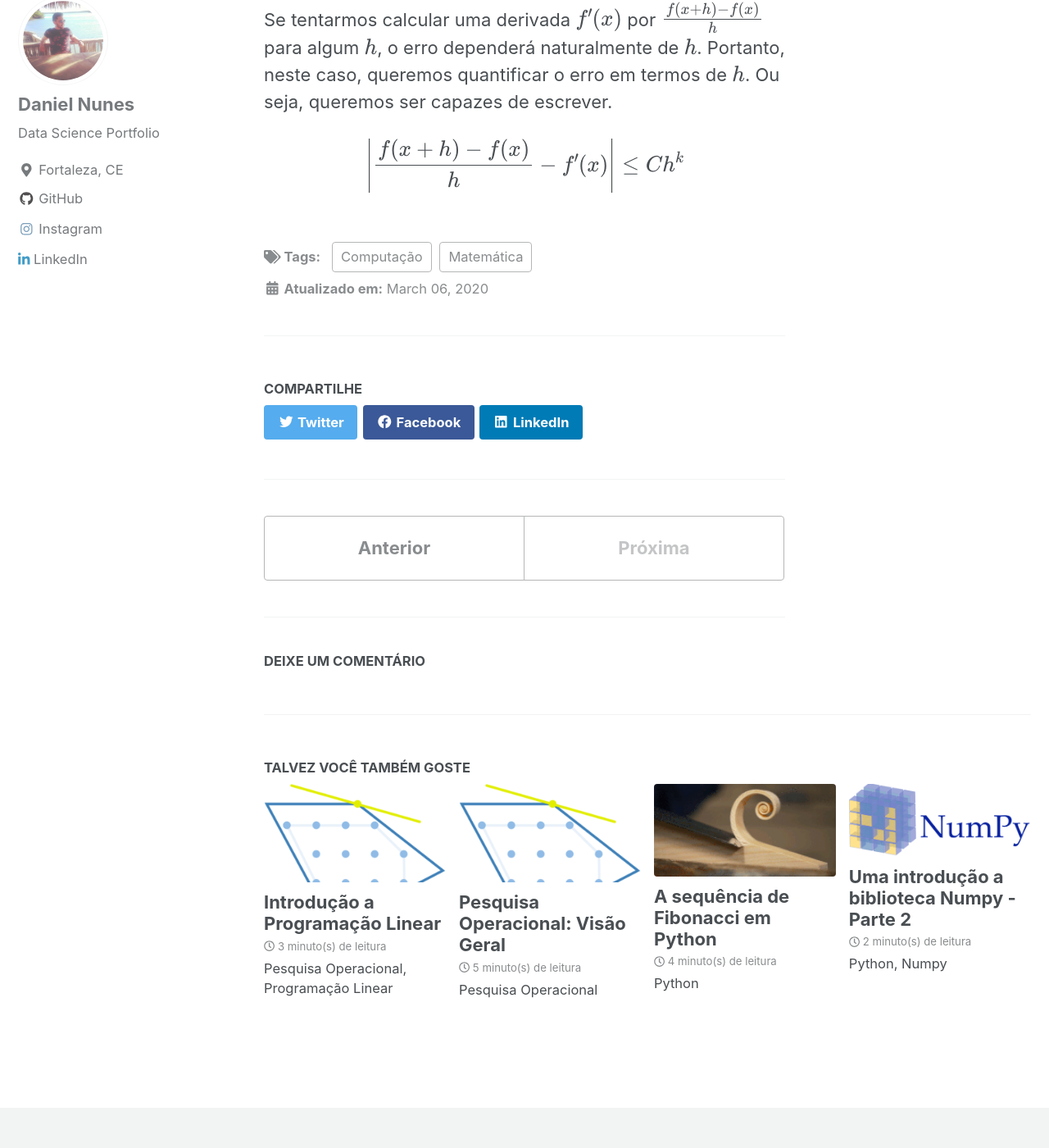
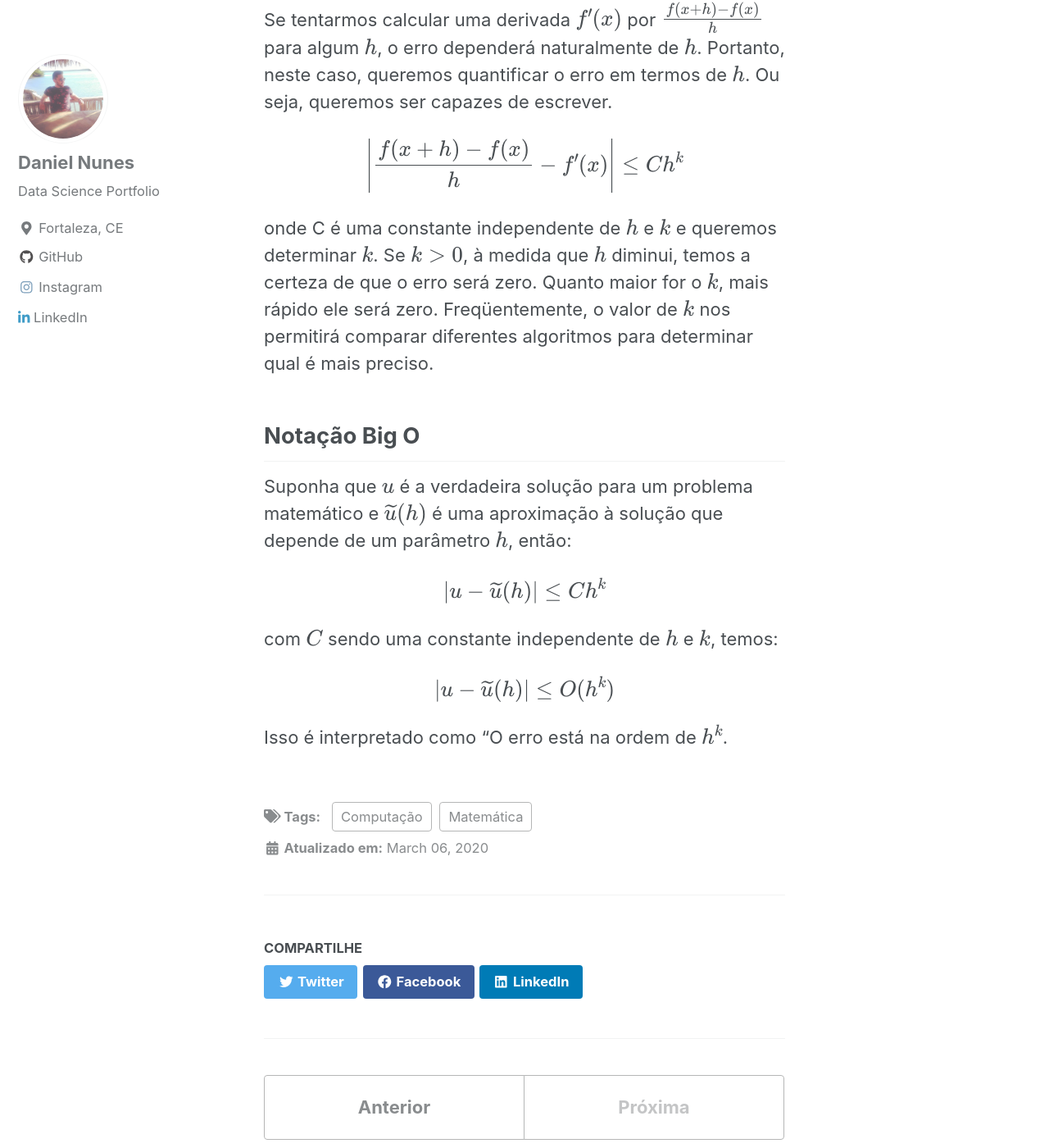
Before and after one commit to danielmnunes/danielmnunes.github.io, a Jekyll site: the page built from _posts/2020-03-06-derivada-numerica-parte1.md, in a window 1280 px wide and 1400 px high, scrolled down 2317 px. Shown: the whole window at 82% size. Built offline with Jekyll 4.4.1, drawn with Linux system fonts in a browser that asks for light colours; cached includes are drawn as plain includes; nearby versions of some CDN libraries; formulas are drawn with MathJax 3; comment, search, counter and statistics services are not loaded; some of the changed text lies outside the part shown.

Commit message:
Update 2020-03-06-derivada-numerica-parte1.md

```diff
--- a/_posts/2020-03-06-derivada-numerica-parte1.md
+++ b/_posts/2020-03-06-derivada-numerica-parte1.md
@@ -44,3 +44,25 @@ $$
  \left | \frac{f(x + h) - f(x)}{h} - f{}'(x) \right |  \leq Ch^{k}
 
 $$
+
+onde C é uma constante independente de $$h$$ e $$k$$ e queremos determinar $$k$$. Se $$k > 0$$, à medida que $$h$$ diminui, temos a certeza de que o erro será zero. Quanto maior for o $$k$$, mais rápido ele será zero. Freqüentemente, o valor de $$k$$ nos permitirá comparar diferentes algoritmos para determinar qual é mais preciso.
+
+## Notação Big O
+
+Suponha que $$u$$ é a verdadeira solução para um problema matemático e $$\widetilde{u}(h)$$ é uma aproximação à solução que depende de um parâmetro $$h$$, então:
+
+$$
+
+\left | u - \widetilde{u}(h) \right |  \leq Ch^{k}
+
+$$
+
+com $$C$$ sendo uma constante independente de $$h$$ e $$k$$, temos:
+
+$$
+
+ \left | u - \widetilde{u}(h) \right |  \leq O(h^{k})
+
+$$
+
+Isso é interpretado como "O erro está na ordem de $$h^{k}$$.
```
